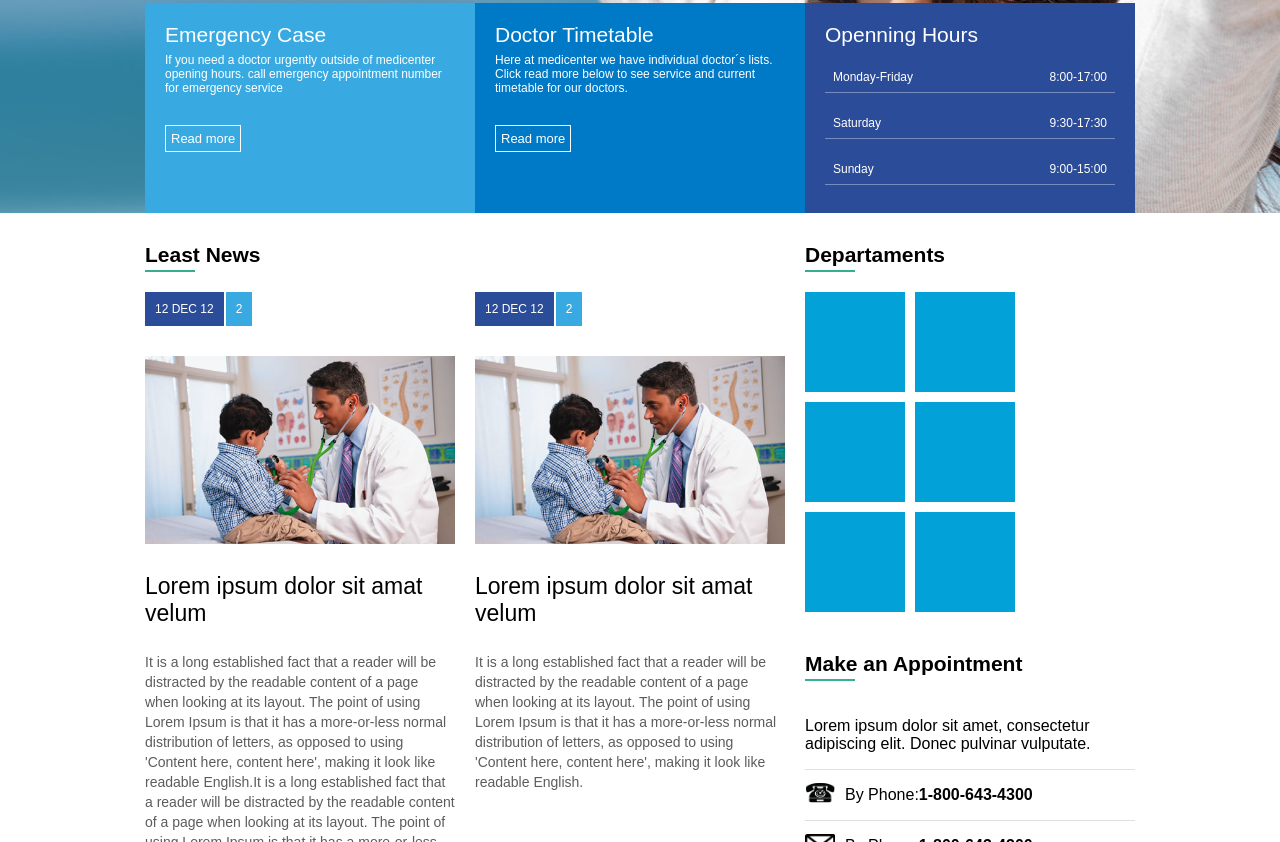
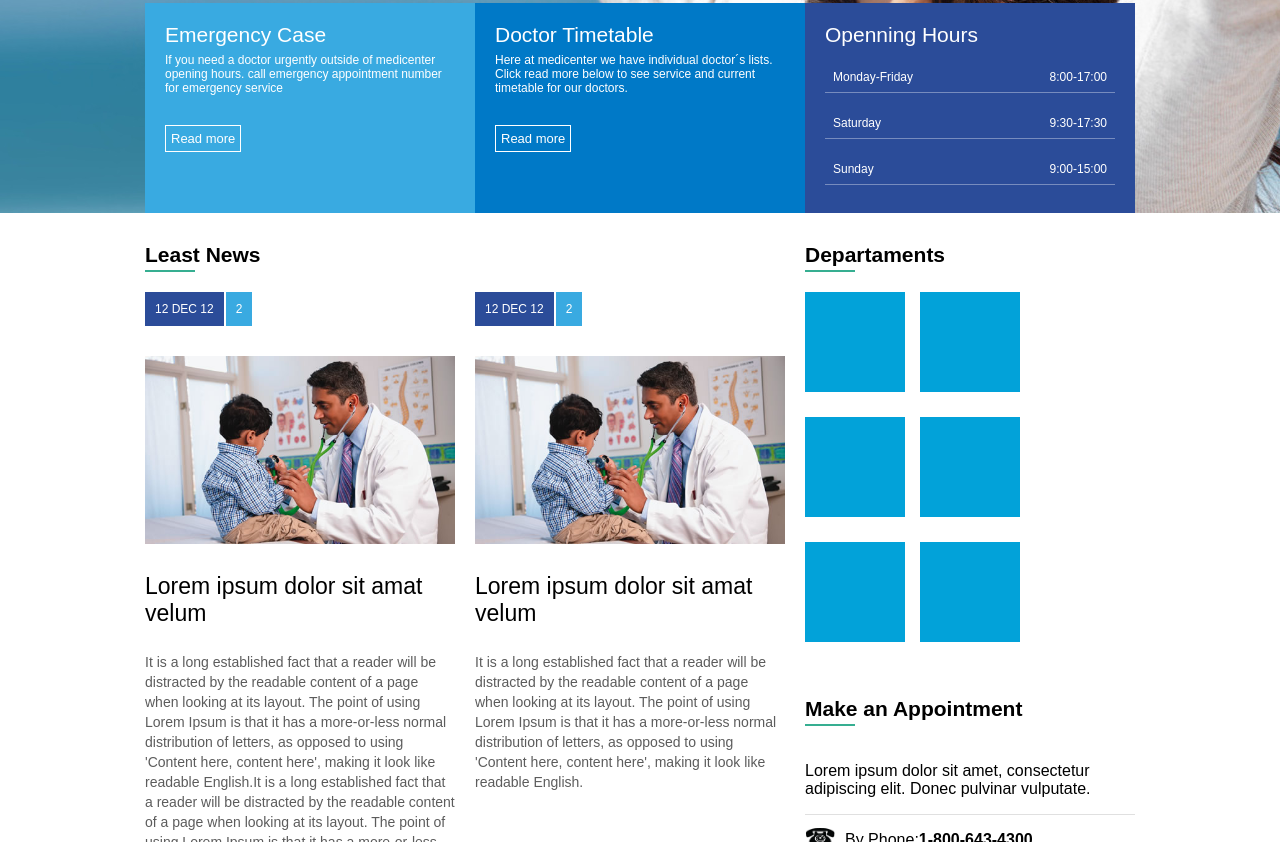
Before and after one commit to Jhin1v9/MedicenterProject, a plain HTML site: page index.html in a window 1280 px wide. Shown: the part 577-1419 px from the top of the page. Drawn offline with Linux system fonts and the light colour scheme.

Commit message:
Update template.css

```diff
--- a/assets/CSS/template.css
+++ b/assets/CSS/template.css
@@ -199,7 +199,7 @@ color: white;
 }
 .retangulo{
 
-	margin:0px 10px 10px 0px ;
+	margin:0px 15px 25px 0px ;
 	display: flex;
 	width: 100px;
 	height: 100px;
```
